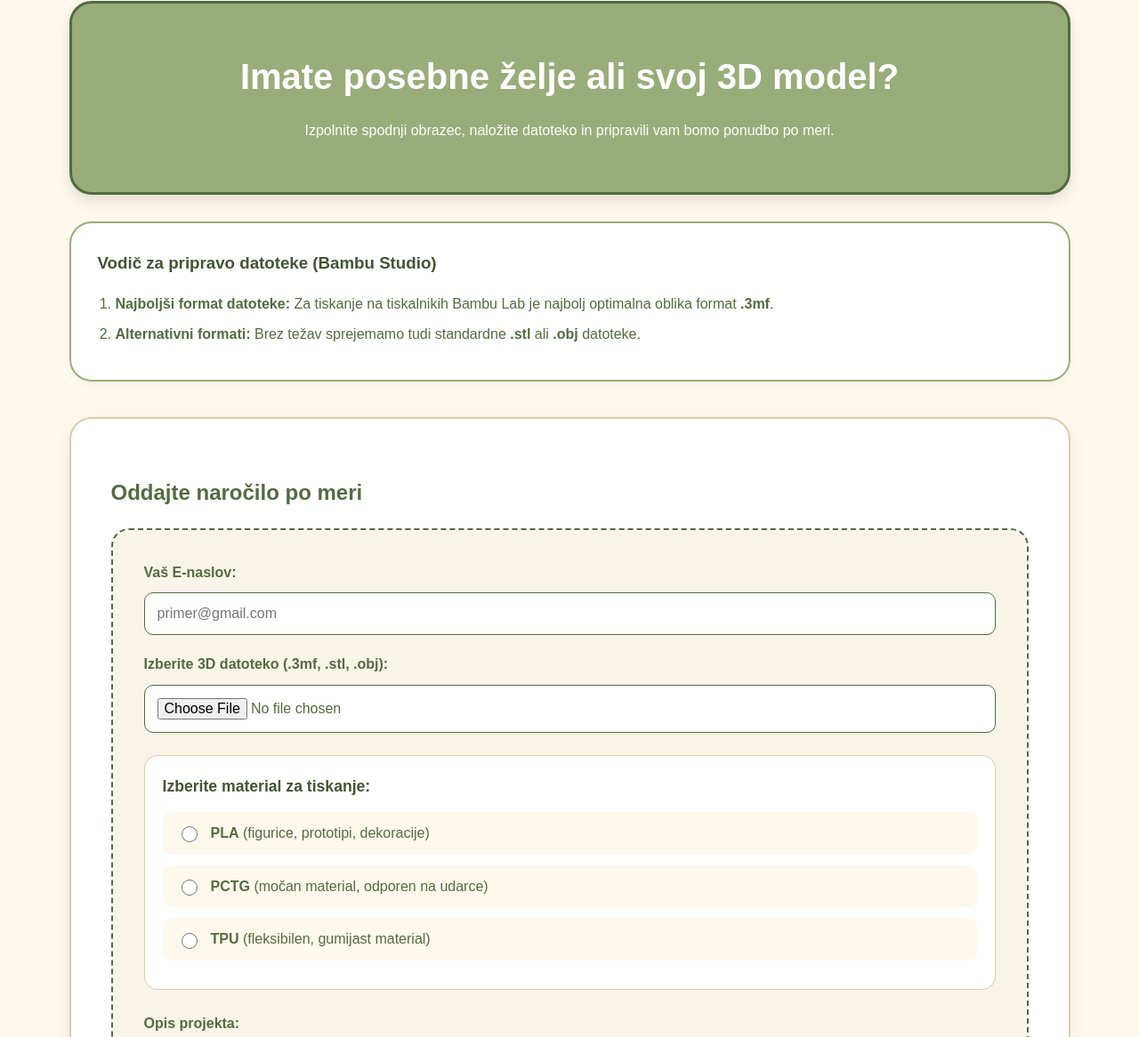
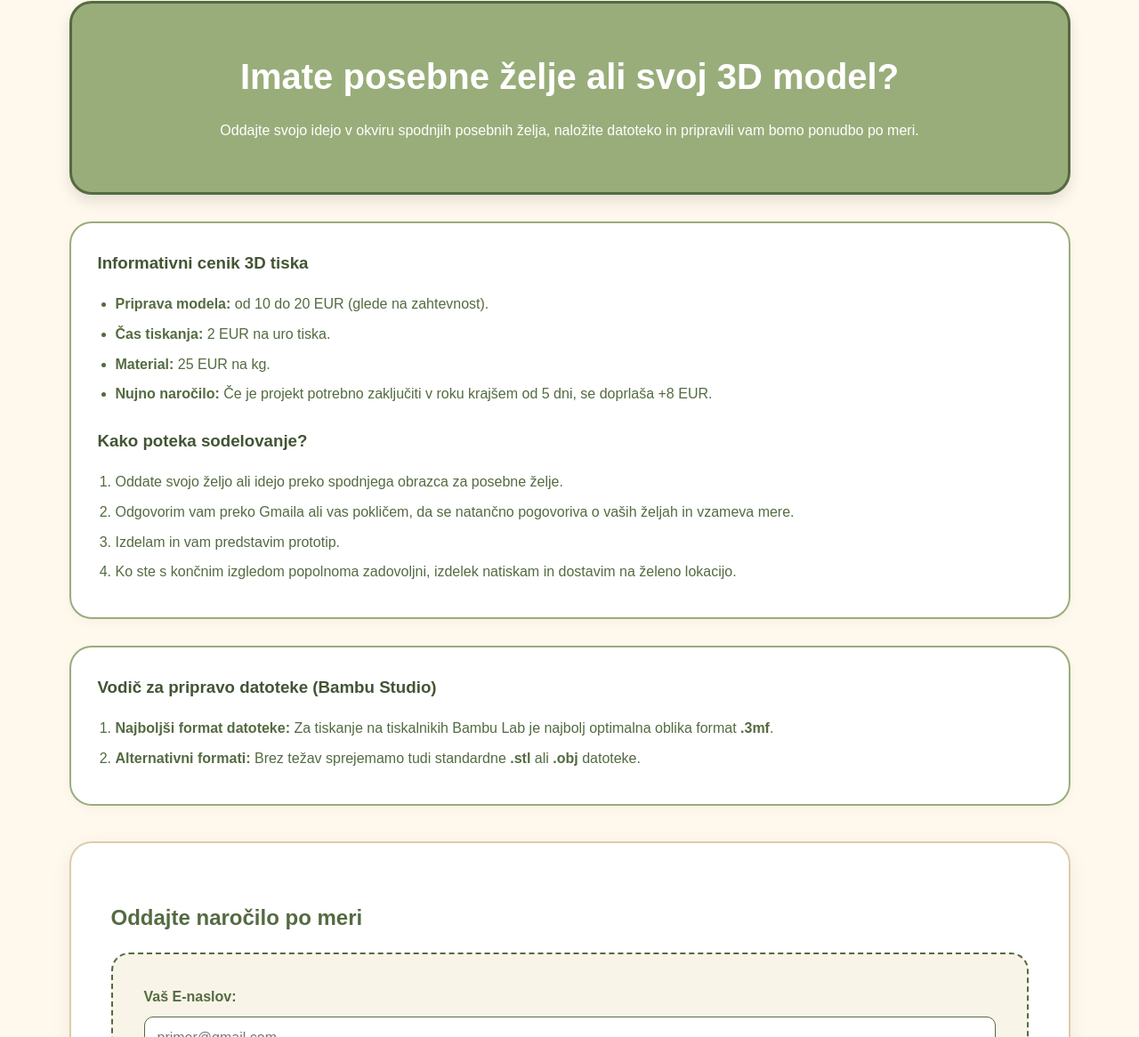
Before and after one commit to adamsibgor-rgb/Adam, a plain HTML site: page posebne-zelje.html in a window 1280 px wide. Shown: the part 117-1283 px from the top of the page at 89% size. Drawn offline with Linux system fonts and the light colour scheme.

Commit message:
Update posebne-zelje.html

```diff
--- a/posebne-zelje.html
+++ b/posebne-zelje.html
@@ -37,7 +37,7 @@
 
         h1 { font-size: 2.5rem; margin: 10px 0; }
 
-        .instructions-box {
+        .info-box {
             background-color: white;
             padding: 30px;
             border-radius: 25px;
@@ -46,9 +46,9 @@
             text-align: left;
             box-shadow: 0px 4px 12px rgba(0,0,0,0.03);
         }
-        .instructions-box h3 { margin-top: 0; color: #435433; }
-        .instructions-box ol { padding-left: 20px; margin-bottom: 0; }
-        .instructions-box li { margin-bottom: 8px; }
+        .info-box h3 { margin-top: 0; color: #435433; }
+        .info-box ol, .info-box ul { padding-left: 20px; margin-bottom: 0; }
+        .info-box li { margin-bottom: 8px; }
 
         .form-section {
             margin-top: 40px;
@@ -169,10 +169,29 @@
 
     <div class="hero-section">
         <h1>Imate posebne želje ali svoj 3D model?</h1>
-        <p>Izpolnite spodnji obrazec, naložite datoteko in pripravili vam bomo ponudbo po meri.</p>
+        <p>Oddajte svojo idejo v okviru spodnjih posebnih želja, naložite datoteko in pripravili vam bomo ponudbo po meri.</p>
     </div>
 
-    <div class="instructions-box">
+    <!-- Informativni cenik in potek -->
+    <div class="info-box">
+        <h3>Informativni cenik 3D tiska</h3>
+        <ul>
+            <li><strong>Priprava modela:</strong> od 10 do 20 EUR (glede na zahtevnost).</li>
+            <li><strong>Čas tiskanja:</strong> 2 EUR na uro tiska.</li>
+            <li><strong>Material:</strong> 25 EUR na kg.</li>
+            <li><strong>Nujno naročilo:</strong> Če je projekt potrebno zaključiti v roku krajšem od 5 dni, se doprlaša +8 EUR.</li>
+        </ul>
+
+        <h3 style="margin-top: 25px;">Kako poteka sodelovanje?</h3>
+        <ol>
+            <li>Oddate svojo željo ali idejo preko spodnjega obrazca za posebne želje.</li>
+            <li>Odgovorim vam preko Gmaila ali vas pokličem, da se natančno pogovoriva o vaših željah in vzameva mere.</li>
+            <li>Izdelam in vam predstavim prototip.</li>
+            <li>Ko ste s končnim izgledom popolnoma zadovoljni, izdelek natiskam in dostavim na želeno lokacijo.</li>
+        </ol>
+    </div>
+
+    <div class="info-box">
         <h3>Vodič za pripravo datoteke (Bambu Studio)</h3>
         <ol>
             <li><strong>Najboljši format datoteke:</strong> Za tiskanje na tiskalnikih Bambu Lab je najbolj optimalna oblika format <strong>.3mf</strong>.</li>
@@ -225,8 +244,8 @@
                     </div>
                 </div>
 
-                <label style="margin-top: 25px; display: block;"><strong>Opis projekta:</strong></label>
-                <textarea name="fi-text-message" rows="5" placeholder="Dodatne opombe glede dimenzij, polnil ali želenega roka izdelave..."></textarea>
+                <label style="margin-top: 25px; display: block;"><strong>Opis projekta in posebne želje:</strong></label>
+                <textarea name="fi-text-message" rows="5" placeholder="Opišite svojo idejo, dimenzije ali želeni rok izdelave..."></textarea>
 
                 <button type="submit">Pošlji povpraševanje</button>
             </form>
```
